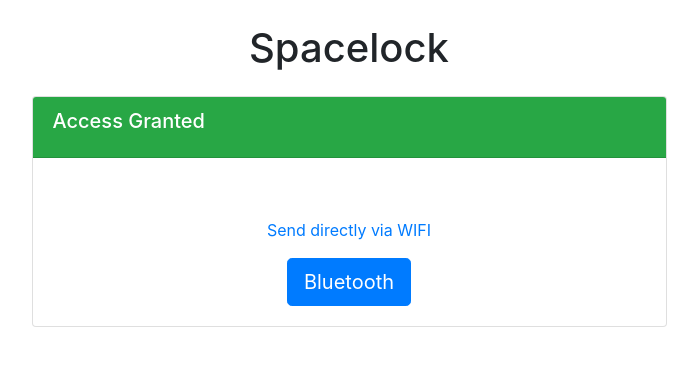
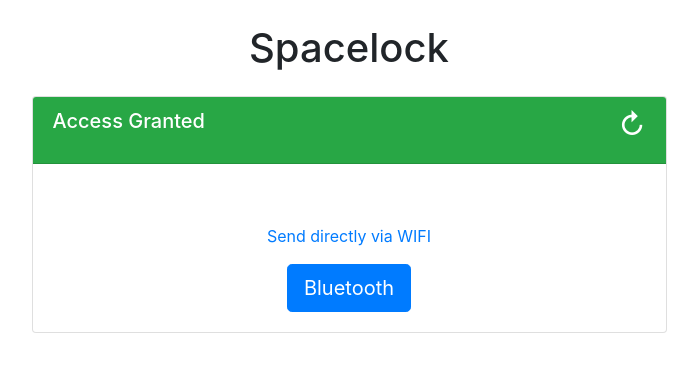
Before and after one commit to stustanet/spacelock, a Flask app: template web/templates/access.html in a window 1280 px wide. Shown: the part 56-428 px from the top of the page, without its empty margins (291-989 px from the left). Run offline with Flask 2, Linux system fonts and the light colour scheme; the template is opened without the code that fills it, so the values that code supplies are empty; some libraries are stand-ins or nearby versions.

Commit message:
Add reload button to generate a new code

```diff
--- a/web/templates/access.html
+++ b/web/templates/access.html
@@ -8,7 +8,9 @@
   {% endif %}
   <div class="card">
     <div class="card-header bg-success text-white">
-      <h5 class="card-title">Access Granted</h5>
+      <h5 class="card-title">Access Granted
+        <span class="float-right h3" onclick="window.location.reload()">↻</span>
+      </h5>
     </div>
     <div class="card-body">
       <div class="card-text">
```
